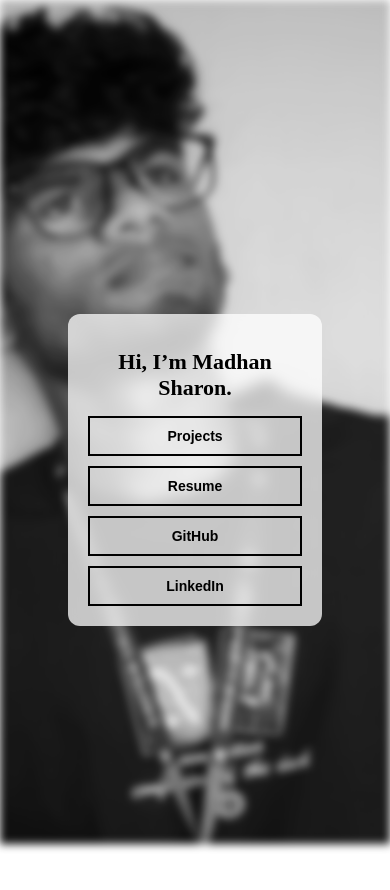
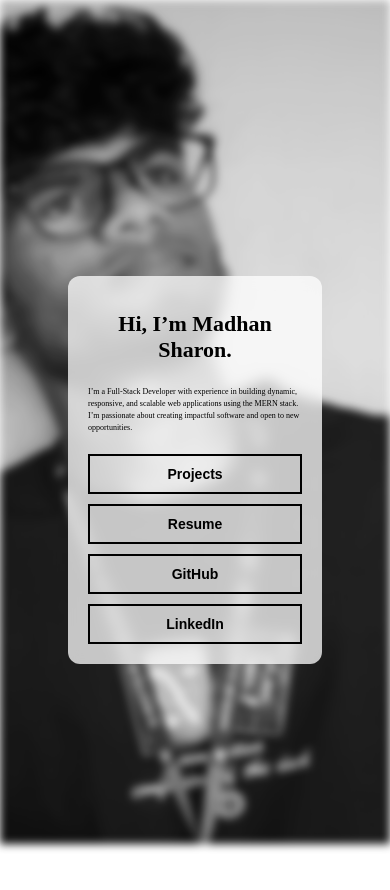
Before and after one commit to MADHANSHARON/my-portfolio, a React (Vite) app: page / in a window 390 px wide. Shown: the top 890 px of the page. Built offline with nearby package versions, Linux system fonts and the light colour scheme.

Commit message:
initial commit

```diff
--- a/src/components/Hero.css
+++ b/src/components/Hero.css
@@ -119,9 +119,7 @@
   .contact-btn{
     display: none;
   }
-   .para2{
-   display:block;
-}
+
   .hero-left {
     position: fixed;
     top: 0;
@@ -156,7 +154,7 @@
 
 
   .hero-right p {
-    display: none;
+    font-size: 8px;
   }
   .buttons {
     align-items: center;
```
